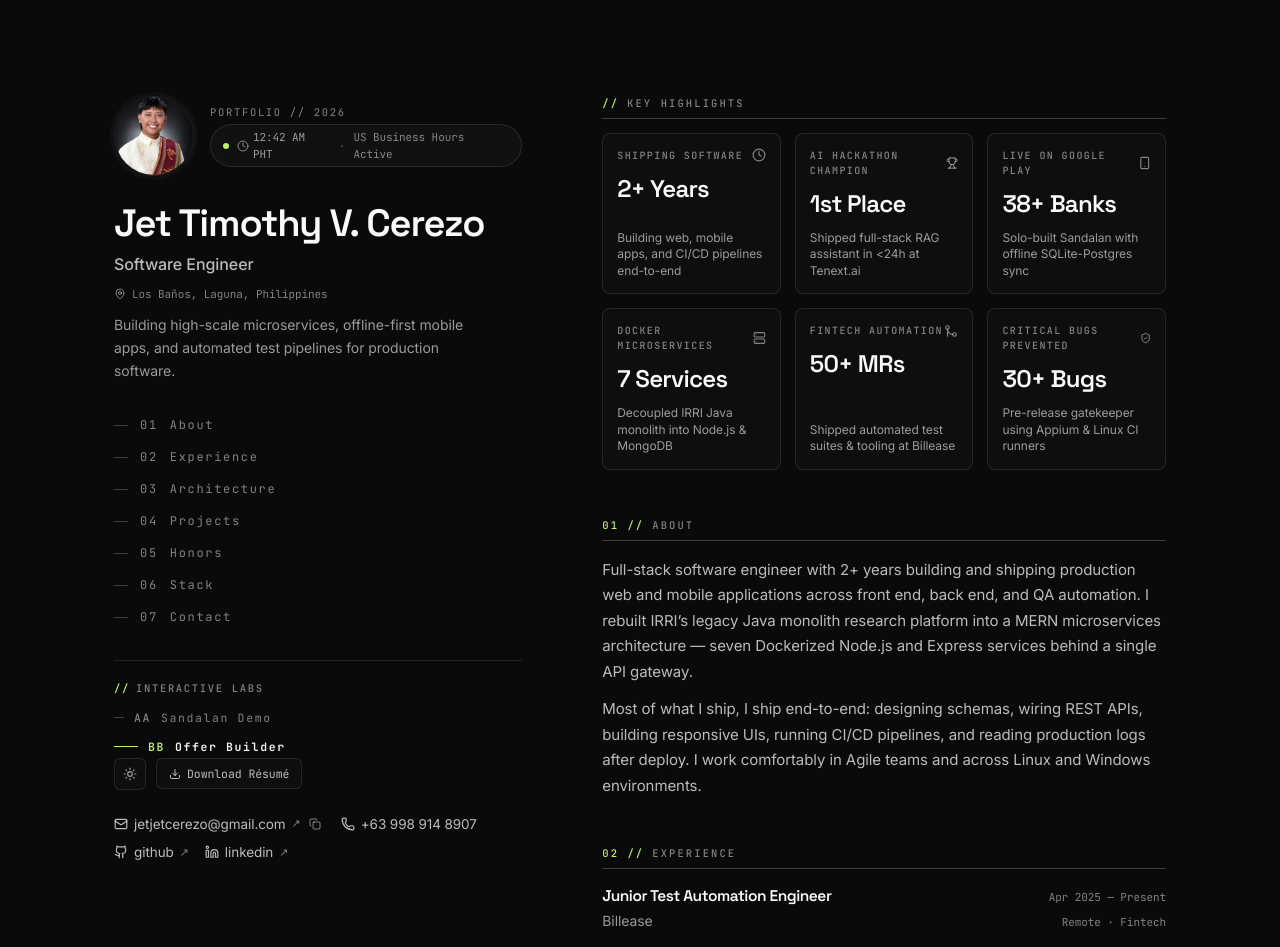
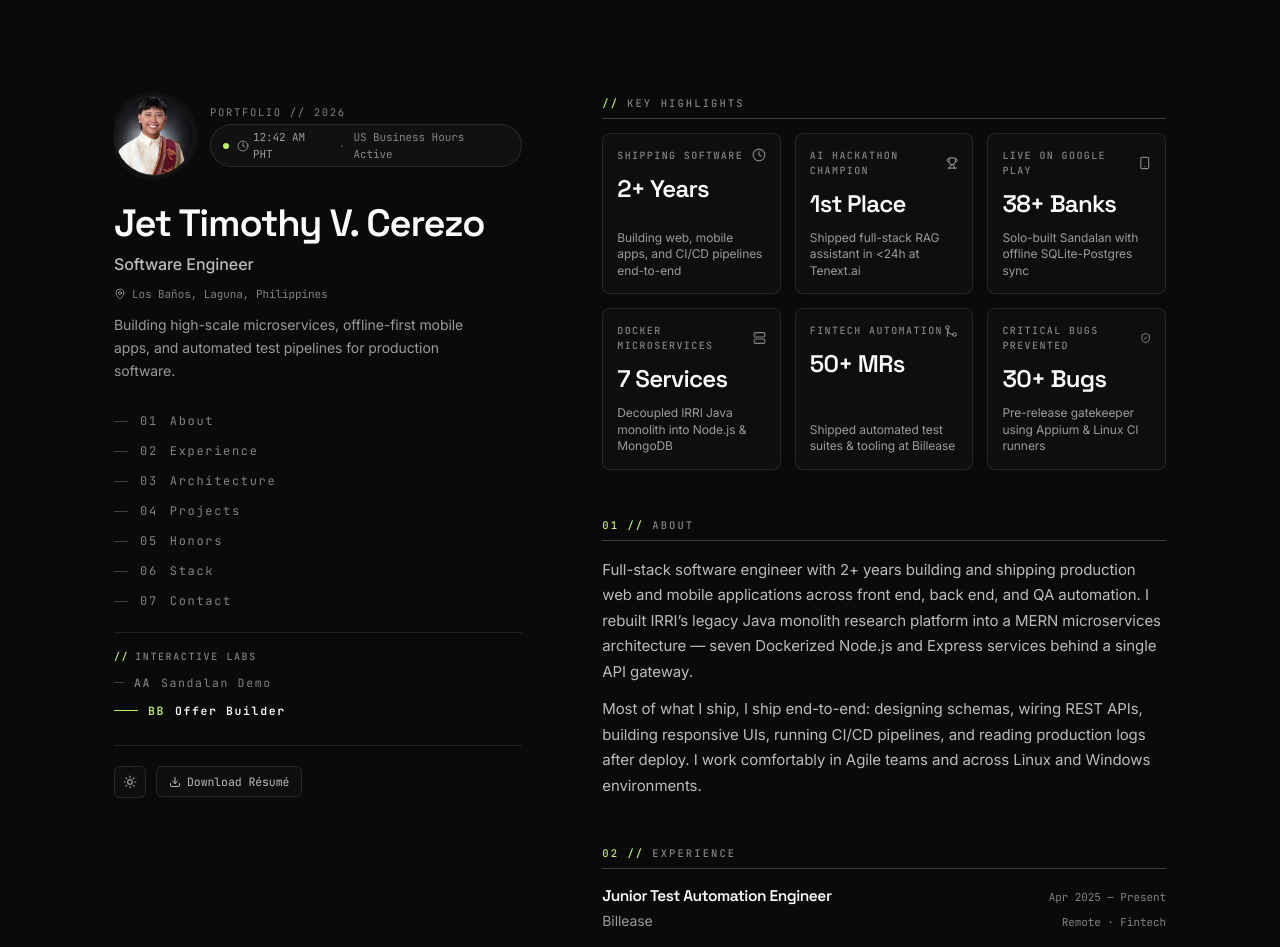
Before and after one commit to jvcerezo/portfolio, a React (Vite) app: page / in a window 1280 px wide. Shown: the top 947 px of the page. Built offline with nearby package versions, Linux system fonts and the light colour scheme.

Commit message:
fix: eliminate gap between sidebar nav/lab and dark mode/resume utilities

```diff
--- a/src/App.tsx
+++ b/src/App.tsx
@@ -570,7 +570,7 @@ function App() {
           {/* ========================================================= */}
           {/* LEFT COLUMN: Sticky Side Navigator                        */}
           {/* ========================================================= */}
-          <aside className="lg:sticky lg:top-0 lg:flex lg:max-h-screen lg:w-[42%] lg:flex-col lg:justify-between lg:py-20 xl:py-24">
+          <aside className="lg:sticky lg:top-0 lg:flex lg:max-h-screen lg:w-[42%] lg:flex-col lg:py-20 xl:py-24 lg:overflow-y-auto no-scrollbar">
             <div>
               {/* Profile Avatar & Top Status */}
               <div className="flex items-center gap-4">
@@ -609,8 +609,8 @@ function App() {
               </p>
 
               {/* SIDE NAVIGATOR LINKS (Desktop) */}
-              <nav className="mt-8 hidden lg:block" aria-label="In-page jump links">
-                <ul className="space-y-2.5 font-mono text-[12px] uppercase tracking-[0.14em]">
+              <nav className="mt-7 hidden lg:block" aria-label="In-page jump links">
+                <ul className="space-y-2 font-mono text-[12px] uppercase tracking-[0.14em]">
                   {NAV_ITEMS.map((item) => {
                     const isActive = active === item.id;
                     return (
@@ -637,12 +637,12 @@ function App() {
                 </ul>
 
                 {/* SEPARATED INTERACTIVE LAB SUB-NAV (AA, BB) */}
-                <div className="mt-8 pt-5 border-t border-edge">
-                  <div className="flex items-center gap-1.5 font-mono text-[10.5px] font-medium uppercase tracking-[0.16em] text-ink-4 mb-2.5">
+                <div className="mt-5 pt-4 border-t border-edge">
+                  <div className="flex items-center gap-1.5 font-mono text-[10px] font-medium uppercase tracking-[0.16em] text-ink-4 mb-2">
                     <span className="text-brand">//</span>
                     <span>Interactive Labs</span>
                   </div>
-                  <ul className="space-y-2 font-mono text-[11.5px] uppercase tracking-[0.14em]">
+                  <ul className="space-y-1.5 font-mono text-[11.5px] uppercase tracking-[0.14em]">
                     {LAB_ITEMS.map((item) => {
                       const isActive = active === item.id;
                       return (
@@ -674,7 +674,7 @@ function App() {
             </div>
 
             {/* BOTTOM UTILITY: Theme, Resume, Socials */}
-            <div className="mt-10 lg:mt-0">
+            <div className="mt-6 pt-5 border-t border-edge">
               <div className="flex items-center gap-2.5">
                 <button
                   onClick={toggleTheme}
@@ -697,7 +697,7 @@ function App() {
                 </a>
               </div>
 
-              <address className="mt-6 flex flex-wrap items-center gap-x-4 gap-y-2 text-[13.5px] not-italic">
+              <address className="mt-4 flex flex-wrap items-center gap-x-4 gap-y-2 text-[13.5px] not-italic">
                 <div className="flex items-center gap-1">
                   <ContactLink href={PROFILE.gmailCompose} icon={Mail} external>
                     {PROFILE.email}
```
